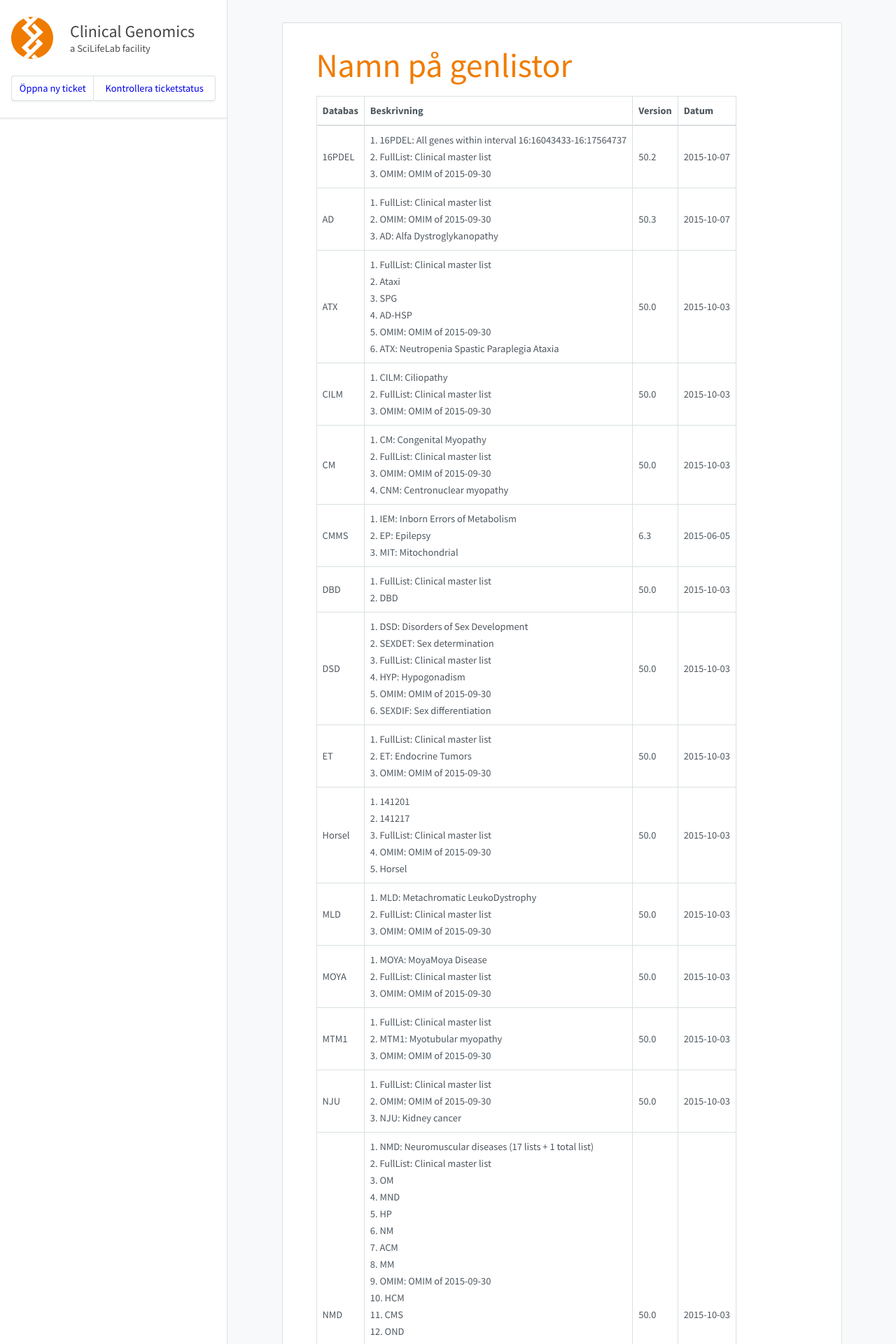
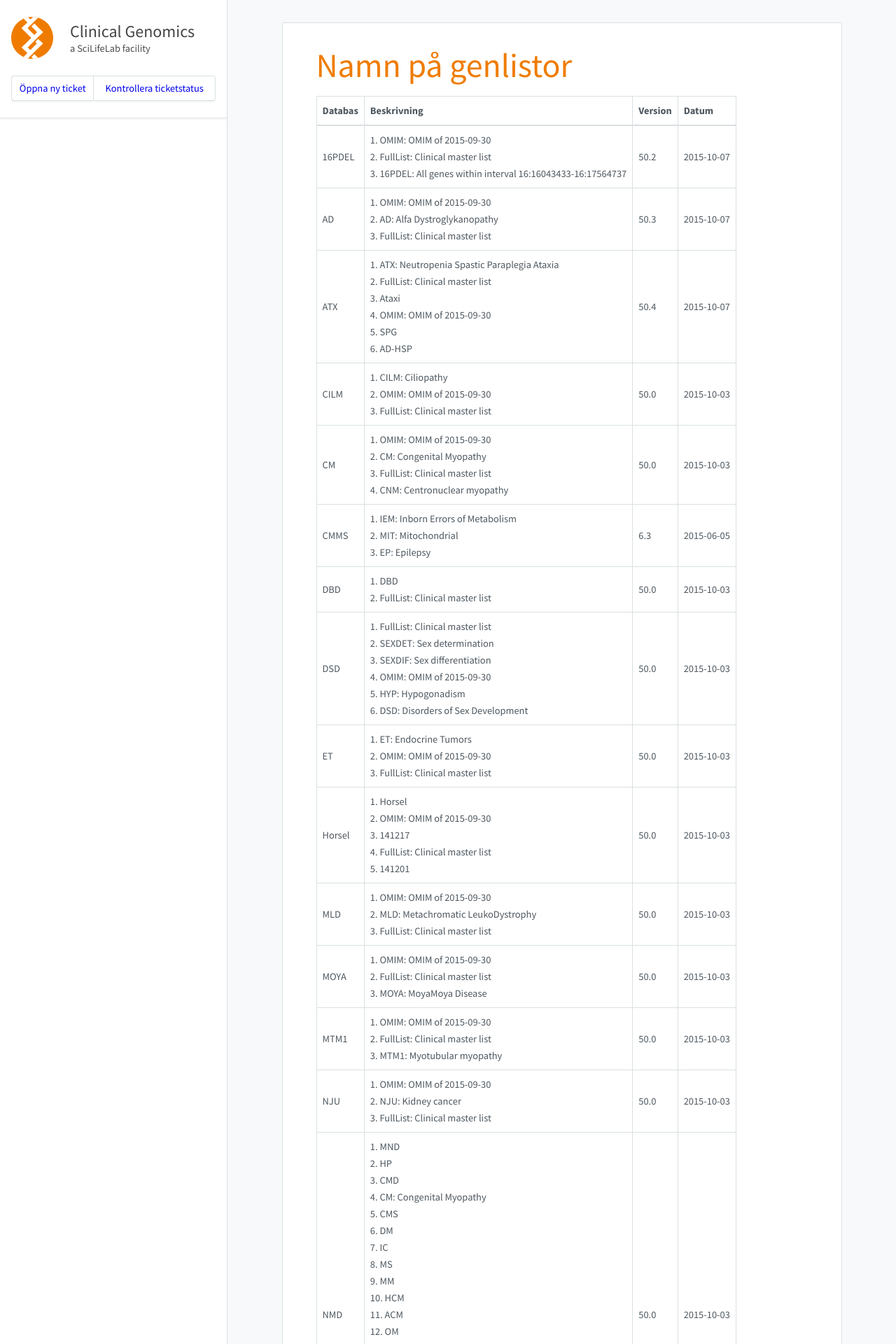
Before and after one commit to Clinical-Genomics/clinical-genomics.github.io, a Jekyll site: the page built from _pages/namnpagenlistor.md, in a window 1280 px wide. Shown: the top 1920 px of the page at 70% size. Built offline with Jekyll 4.4.1, drawn with Linux system fonts in a browser that asks for light colours; nearby versions of some CDN libraries; some of the changed text lies outside the part shown.

Commit message:
Update to cust002-ATX.txt

```diff
--- a/_pages/namnpagenlistor.md
+++ b/_pages/namnpagenlistor.md
@@ -8,25 +8,25 @@
 
 |Databas|Beskrivning|Version|Datum|
 |---|---|---|---|
-|16PDEL|1. 16PDEL: All genes within interval 16:16043433-16:17564737<br />2. FullList: Clinical master list<br />3. OMIM: OMIM of 2015-09-30<br />|50.2|2015-10-07|
-|AD|1. FullList: Clinical master list<br />2. OMIM: OMIM of 2015-09-30<br />3. AD: Alfa Dystroglykanopathy<br />|50.3|2015-10-07|
-|ATX|1. FullList: Clinical master list<br />2. Ataxi<br />3. SPG<br />4. AD-HSP<br />5. OMIM: OMIM of 2015-09-30<br />6. ATX: Neutropenia Spastic Paraplegia Ataxia<br />|50.0|2015-10-03|
-|CILM|1. CILM: Ciliopathy<br />2. FullList: Clinical master list<br />3. OMIM: OMIM of 2015-09-30<br />|50.0|2015-10-03|
-|CM|1. CM: Congenital Myopathy<br />2. FullList: Clinical master list<br />3. OMIM: OMIM of 2015-09-30<br />4. CNM: Centronuclear myopathy<br />|50.0|2015-10-03|
-|CMMS|1. IEM: Inborn Errors of Metabolism<br />2. EP: Epilepsy<br />3. MIT: Mitochondrial<br />|6.3|2015-06-05|
-|DBD|1. FullList: Clinical master list<br />2. DBD<br />|50.0|2015-10-03|
-|DSD|1. DSD: Disorders of Sex Development<br />2. SEXDET: Sex determination<br />3. FullList: Clinical master list<br />4. HYP: Hypogonadism<br />5. OMIM: OMIM of 2015-09-30<br />6. SEXDIF: Sex differentiation<br />|50.0|2015-10-03|
-|ET|1. FullList: Clinical master list<br />2. ET: Endocrine Tumors<br />3. OMIM: OMIM of 2015-09-30<br />|50.0|2015-10-03|
-|Horsel|1. 141201<br />2. 141217<br />3. FullList: Clinical master list<br />4. OMIM: OMIM of 2015-09-30<br />5. Horsel<br />|50.0|2015-10-03|
-|MLD|1. MLD: Metachromatic LeukoDystrophy<br />2. FullList: Clinical master list<br />3. OMIM: OMIM of 2015-09-30<br />|50.0|2015-10-03|
-|MOYA|1. MOYA: MoyaMoya Disease<br />2. FullList: Clinical master list<br />3. OMIM: OMIM of 2015-09-30<br />|50.0|2015-10-03|
-|MTM1|1. FullList: Clinical master list<br />2. MTM1: Myotubular myopathy<br />3. OMIM: OMIM of 2015-09-30<br />|50.0|2015-10-03|
-|NJU|1. FullList: Clinical master list<br />2. OMIM: OMIM of 2015-09-30<br />3. NJU: Kidney cancer<br />|50.0|2015-10-03|
-|NMD|1. NMD: Neuromuscular diseases (17 lists + 1 total list)<br />2. FullList: Clinical master list<br />3. OM<br />4. MND<br />5. HP<br />6. NM<br />7. ACM<br />8. MM<br />9. OMIM: OMIM of 2015-09-30<br />10. HCM<br />11. CMS<br />12. OND<br />13. CRD<br />14. HMSN<br />15. MS<br />16. HA<br />17. CMD<br />18. CM: Congenital Myopathy<br />19. MD<br />20. IC<br />21. DM<br />|50.0|2015-10-03|
-|OMIM|1. FullList: Clinical master list<br />2. OMIM: OMIM of 2015-09-30<br />|50.0|2015-10-03|
-|ORO|1. ORO: Oro-facial-digital syndrome<br />2. FullList: Clinical master list<br />3. OMIM: OMIM of 2015-09-30<br />|50.0|2015-10-03|
-|PAF1|1. FullList: Clinical master list<br />2. PAF1: RNA polymerase II-associated factor<br />3. OMIM: OMIM of 2015-09-30<br />|50.0|2015-10-03|
-|PID|1. FullList: Clinical master list<br />2. PIDCAD: PID Candidates<br />3. PID: Primary Immune Deficiency<br />|7.0|2015-08-31|
-|SCN|1. SCN: Neutropenia<br />2. FullList: Clinical master list<br />3. OMIM: OMIM of 2015-09-30<br />|50.0|2015-10-03|
-|SHANK1|1. SHANK1: SH3 and multiple ankyrin repeat domains 1<br />2. FullList: Clinical master list<br />3. OMIM: OMIM of 2015-09-30<br />|50.0|2015-10-03|
-|SKD|1. SKD: Skeletal dysplasia<br />2. FullList: Clinical master list<br />3. OMIM: OMIM of 2015-09-30<br />|50.0|2015-10-03|
+|16PDEL|1. OMIM: OMIM of 2015-09-30<br />2. FullList: Clinical master list<br />3. 16PDEL: All genes within interval 16:16043433-16:17564737<br />|50.2|2015-10-07|
+|AD|1. OMIM: OMIM of 2015-09-30<br />2. AD: Alfa Dystroglykanopathy<br />3. FullList: Clinical master list<br />|50.3|2015-10-07|
+|ATX|1. ATX: Neutropenia Spastic Paraplegia Ataxia<br />2. FullList: Clinical master list<br />3. Ataxi<br />4. OMIM: OMIM of 2015-09-30<br />5. SPG<br />6. AD-HSP<br />|50.4|2015-10-07|
+|CILM|1. CILM: Ciliopathy<br />2. OMIM: OMIM of 2015-09-30<br />3. FullList: Clinical master list<br />|50.0|2015-10-03|
+|CM|1. OMIM: OMIM of 2015-09-30<br />2. CM: Congenital Myopathy<br />3. FullList: Clinical master list<br />4. CNM: Centronuclear myopathy<br />|50.0|2015-10-03|
+|CMMS|1. IEM: Inborn Errors of Metabolism<br />2. MIT: Mitochondrial<br />3. EP: Epilepsy<br />|6.3|2015-06-05|
+|DBD|1. DBD<br />2. FullList: Clinical master list<br />|50.0|2015-10-03|
+|DSD|1. FullList: Clinical master list<br />2. SEXDET: Sex determination<br />3. SEXDIF: Sex differentiation<br />4. OMIM: OMIM of 2015-09-30<br />5. HYP: Hypogonadism<br />6. DSD: Disorders of Sex Development<br />|50.0|2015-10-03|
+|ET|1. ET: Endocrine Tumors<br />2. OMIM: OMIM of 2015-09-30<br />3. FullList: Clinical master list<br />|50.0|2015-10-03|
+|Horsel|1. Horsel<br />2. OMIM: OMIM of 2015-09-30<br />3. 141217<br />4. FullList: Clinical master list<br />5. 141201<br />|50.0|2015-10-03|
+|MLD|1. OMIM: OMIM of 2015-09-30<br />2. MLD: Metachromatic LeukoDystrophy<br />3. FullList: Clinical master list<br />|50.0|2015-10-03|
+|MOYA|1. OMIM: OMIM of 2015-09-30<br />2. FullList: Clinical master list<br />3. MOYA: MoyaMoya Disease<br />|50.0|2015-10-03|
+|MTM1|1. OMIM: OMIM of 2015-09-30<br />2. FullList: Clinical master list<br />3. MTM1: Myotubular myopathy<br />|50.0|2015-10-03|
+|NJU|1. OMIM: OMIM of 2015-09-30<br />2. NJU: Kidney cancer<br />3. FullList: Clinical master list<br />|50.0|2015-10-03|
+|NMD|1. MND<br />2. HP<br />3. CMD<br />4. CM: Congenital Myopathy<br />5. CMS<br />6. DM<br />7. IC<br />8. MS<br />9. MM<br />10. HCM<br />11. ACM<br />12. OM<br />13. HA<br />14. NM<br />15. FullList: Clinical master list<br />16. CRD<br />17. MD<br />18. NMD: Neuromuscular diseases (17 lists + 1 total list)<br />19. OMIM: OMIM of 2015-09-30<br />20. OND<br />21. HMSN<br />|50.0|2015-10-03|
+|OMIM|1. OMIM: OMIM of 2015-09-30<br />2. FullList: Clinical master list<br />|50.0|2015-10-03|
+|ORO|1. ORO: Oro-facial-digital syndrome<br />2. OMIM: OMIM of 2015-09-30<br />3. FullList: Clinical master list<br />|50.0|2015-10-03|
+|PAF1|1. OMIM: OMIM of 2015-09-30<br />2. FullList: Clinical master list<br />3. PAF1: RNA polymerase II-associated factor<br />|50.0|2015-10-03|
+|PID|1. PIDCAD: PID Candidates<br />2. PID: Primary Immune Deficiency<br />3. FullList: Clinical master list<br />|7.0|2015-08-31|
+|SCN|1. OMIM: OMIM of 2015-09-30<br />2. SCN: Neutropenia<br />3. FullList: Clinical master list<br />|50.0|2015-10-03|
+|SHANK1|1. OMIM: OMIM of 2015-09-30<br />2. SHANK1: SH3 and multiple ankyrin repeat domains 1<br />3. FullList: Clinical master list<br />|50.0|2015-10-03|
+|SKD|1. SKD: Skeletal dysplasia<br />2. OMIM: OMIM of 2015-09-30<br />3. FullList: Clinical master list<br />|50.0|2015-10-03|
```
